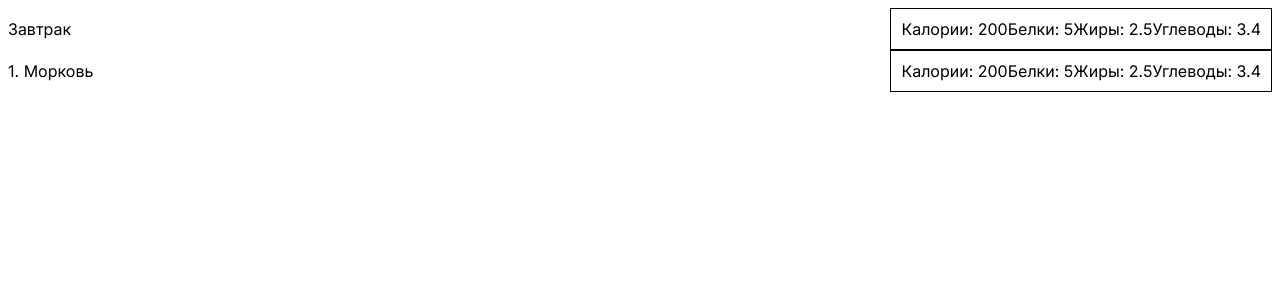
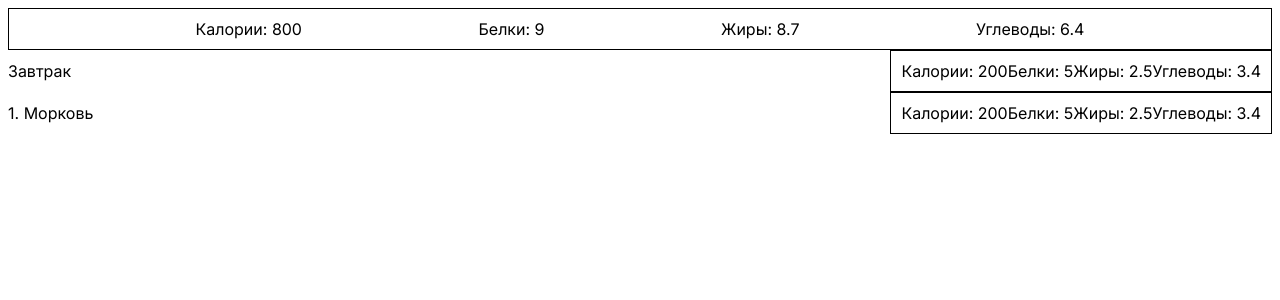
Before and after one commit to demons/fatburger, a Next.js app: page /group/1 in a window 1280 px wide. Shown: the top 300 px of the page. Built offline with nearby package versions, Linux system fonts and the light colour scheme.

Commit message:
Добавит вывод общей суммы кбжу

```diff
--- a/app/components/EditGroup.js
+++ b/app/components/EditGroup.js
@@ -5,12 +5,13 @@ import AmountItem from "./AmountItem";
 import GroupItemList from "./GroupItemList";
 
 export default function EditGroup({ groupId }) {
-  const { getGroupById, getIngredientsByGroupId } = useGroups();
+  const { getGroupById, getIngredientsByGroupId, getIngredients } = useGroups();
 
   const group = getGroupById(groupId);
 
   return (
     <div className="edit-group">
+      <AmountItem items={getIngredients()} />
       <div className="header">
         <div className="title">{group.title}</div>
         <AmountItem items={getIngredientsByGroupId(groupId)} />
```
